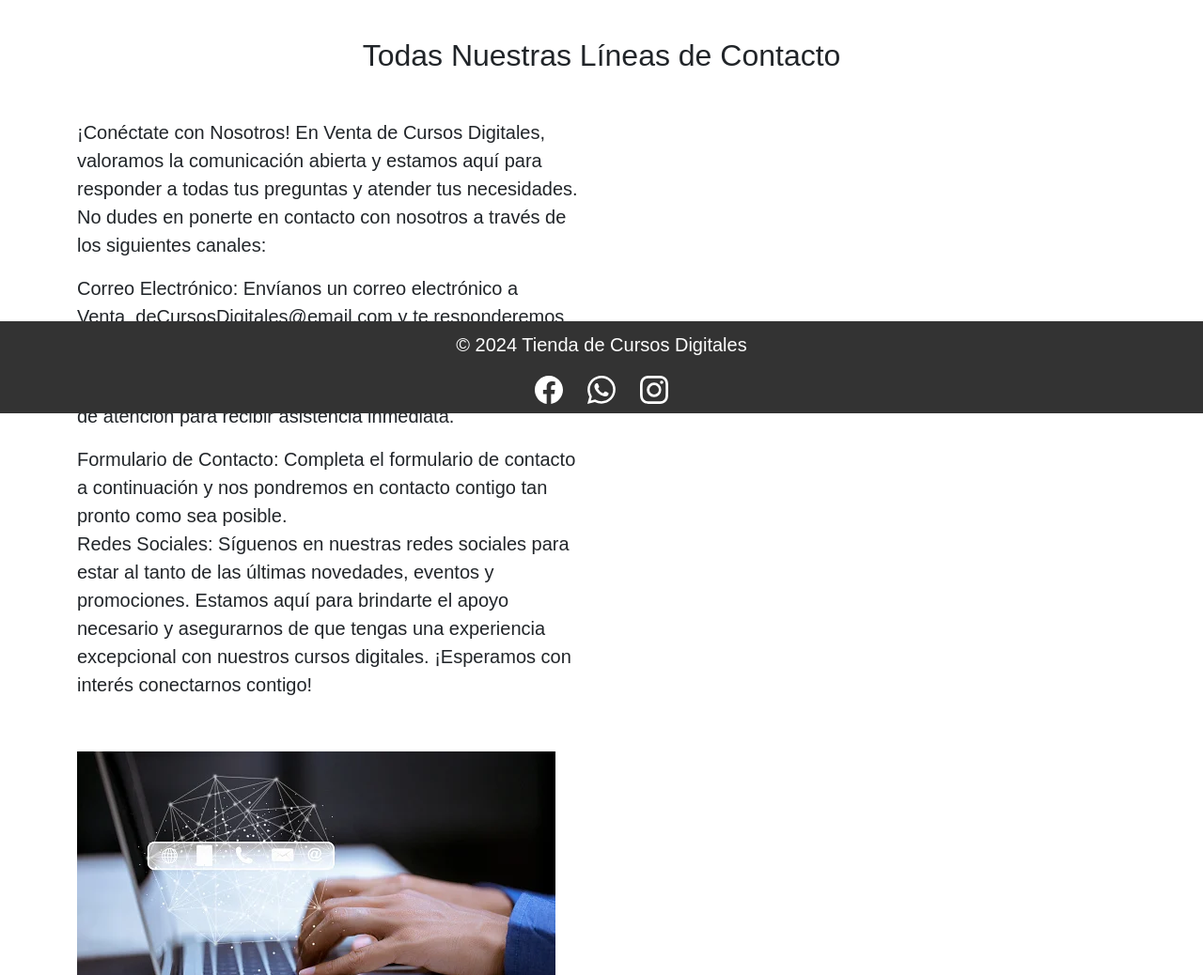
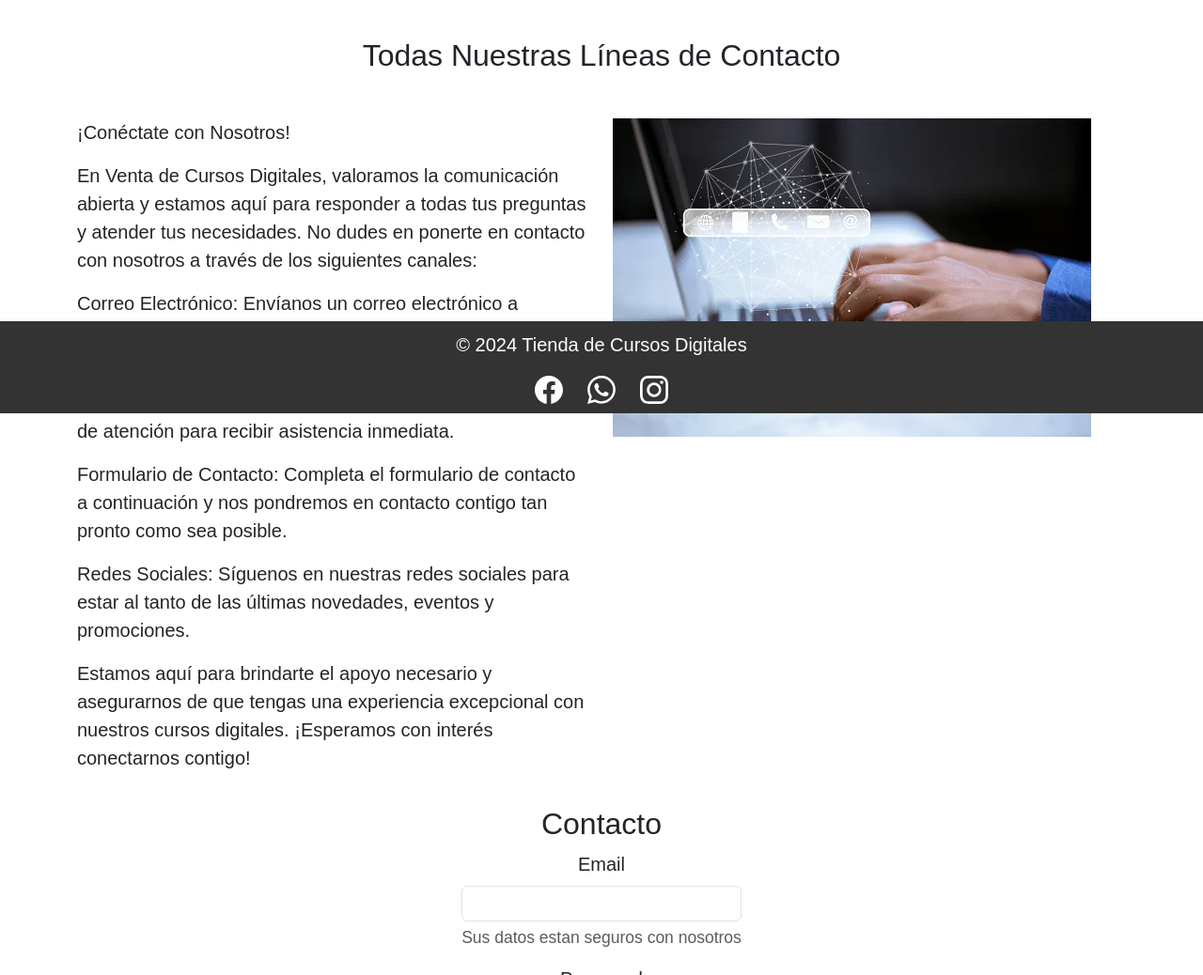
Before and after one commit to PabloKIRA/pf-cursosdigitales, a website: page pages/contacto.html in a window 1280 px wide. Shown: the part 360-1398 px from the top of the page at 94% size. Drawn offline with nearby package versions, Linux system fonts and the light colour scheme.

Commit message:
imagen arreglo

```diff
--- a/pages/contacto.html
+++ b/pages/contacto.html
@@ -70,28 +70,22 @@
     <section class="main-content">
         <div class="container">
             <div class="row">
-                <div class="col-md-6 mb-4">
+                <div class="col-md-6">
                     <div class="texto contacto">
-                     <p> ¡Conéctate con Nosotros!
+                        <p>¡Conéctate con Nosotros!</p>
+                        <p>En Venta de Cursos Digitales, valoramos la comunicación abierta y estamos aquí para responder a todas tus preguntas y atender tus necesidades. No dudes en ponerte en contacto con nosotros a través de los siguientes canales:</p>
 
-                        En Venta de Cursos Digitales, valoramos la comunicación abierta y estamos aquí para responder a todas tus preguntas y atender tus necesidades. No dudes en ponerte en contacto con nosotros a través de los siguientes canales:
+                        <p>Correo Electrónico: Envíanos un correo electrónico a Venta_deCursosDigitales@email.com y te responderemos en el menor tiempo posible.</p>
 
-                        <p>Correo Electrónico:
-                        Envíanos un correo electrónico a Venta_deCursosDigitales@email.com  y te responderemos en el menor tiempo posible.</p>
+                        <p>Teléfono: Llámanos al 3355854568 durante nuestro horario de atención para recibir asistencia inmediata.</p>
 
+                        <p>Formulario de Contacto: Completa el formulario de contacto a continuación y nos pondremos en contacto contigo tan pronto como sea posible.</p>
 
-                        <p>Teléfono:
-                        Llámanos al 3355854568 durante nuestro horario de atención para recibir asistencia inmediata.
-                        </p>
-                        Formulario de Contacto:
-                        Completa el formulario de contacto a continuación y nos pondremos en contacto contigo tan pronto como sea posible.
+                        <p>Redes Sociales: Síguenos en nuestras redes sociales para estar al tanto de las últimas novedades, eventos y promociones.</p>
 
-                        <p>Redes Sociales:
-                        Síguenos en nuestras redes sociales para estar al tanto de las últimas novedades, eventos y promociones.
-
-
-                        Estamos aquí para brindarte el apoyo necesario y asegurarnos de que tengas una experiencia excepcional con nuestros cursos digitales. ¡Esperamos con interés conectarnos contigo!</p>                    </div>
-                </div></p>
+                        <p>Estamos aquí para brindarte el apoyo necesario y asegurarnos de que tengas una experiencia excepcional con nuestros cursos digitales. ¡Esperamos con interés conectarnos contigo!</p>
+                    </div>
+                </div>
                 <div class="col-md-6">
                     <div class="imagen">
                         <img src="../assets/ejemplospaginacontacto.webp" alt="compu">
@@ -100,6 +94,7 @@
             </div>
         </div>
     </section>
+
 
     <section class="formulario-contacto">
         <div class="containermail">
```
